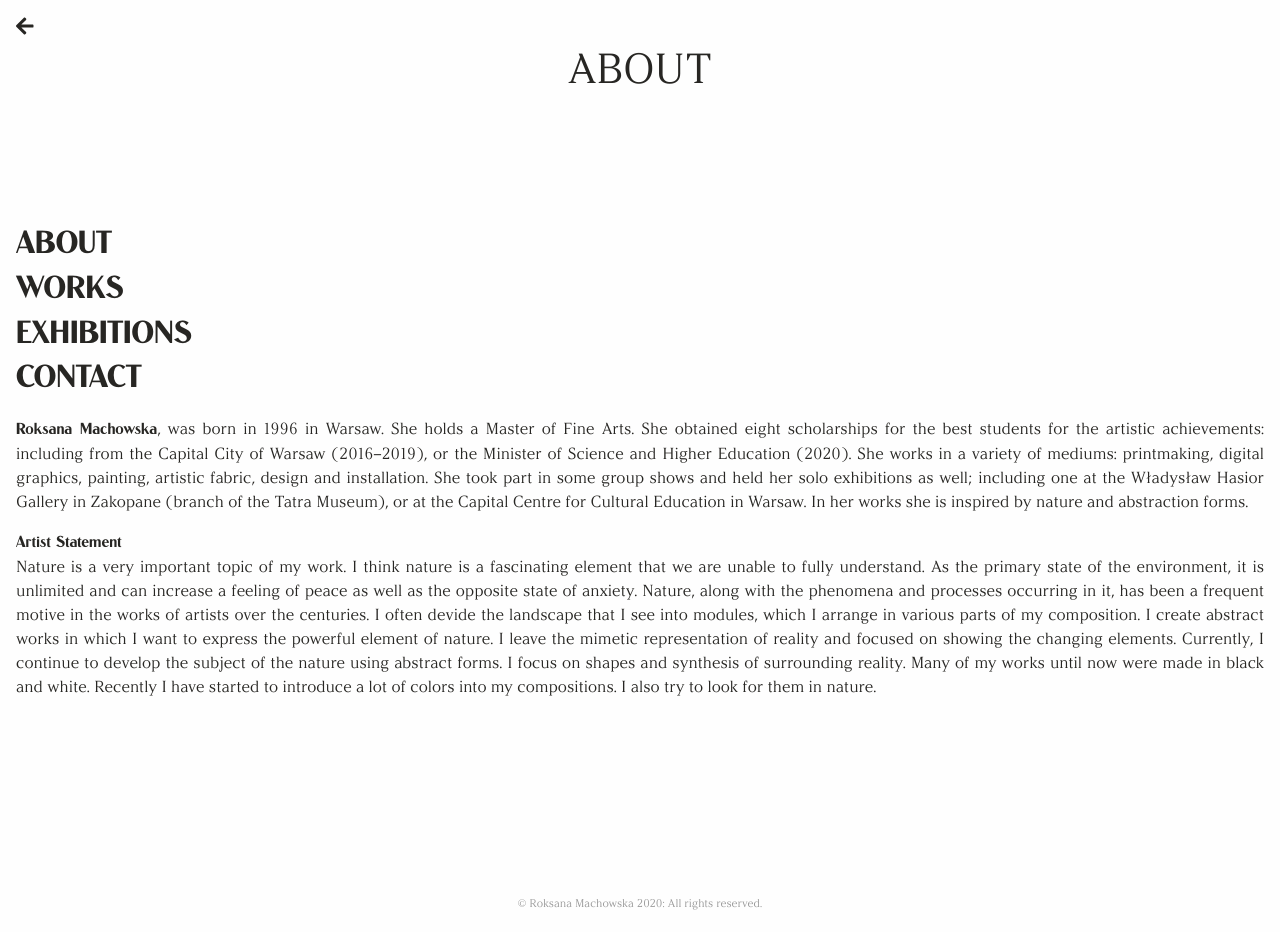
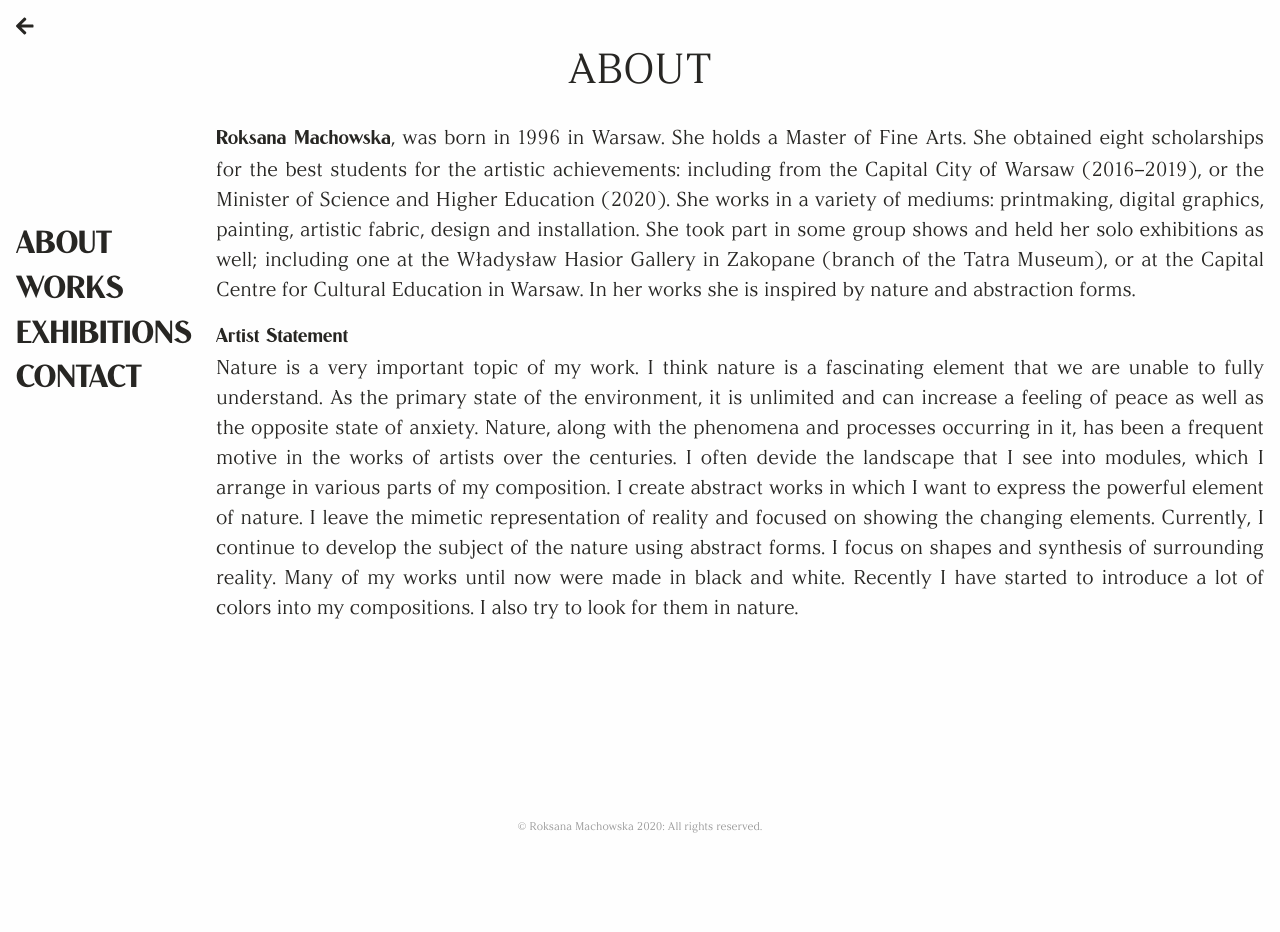
Before and after one commit to jakubziemba/machowska-portfolio, a Next.js app: page /about in a window 1280 px wide. After the commit the page ends 855 px from the top, so only its background shows below. Built offline with nearby package versions, Linux system fonts and the light colour scheme.

Commit message:
Create two column layout for larger devices

```diff
--- a/pages/about.module.scss
+++ b/pages/about.module.scss
@@ -12,12 +12,29 @@
   }
 }
 
-@media screen and (min-width: 668px) {
+@media only screen and (min-width: 668px) {
   .main {
     display: flex;
+    flex-direction: column;
+    height: 100%;
 
-    .menu {
+    .content {
       display: flex;
+      flex-direction: row;
+
+      .menu {
+        display: flex;
+        position: fixed;
+      }
+
+      .container {
+        margin-left: 200px;
+
+        p {
+          font-size: 20px;
+          line-height: 1.5;
+        }
+      }
     }
 
     .image {
```
